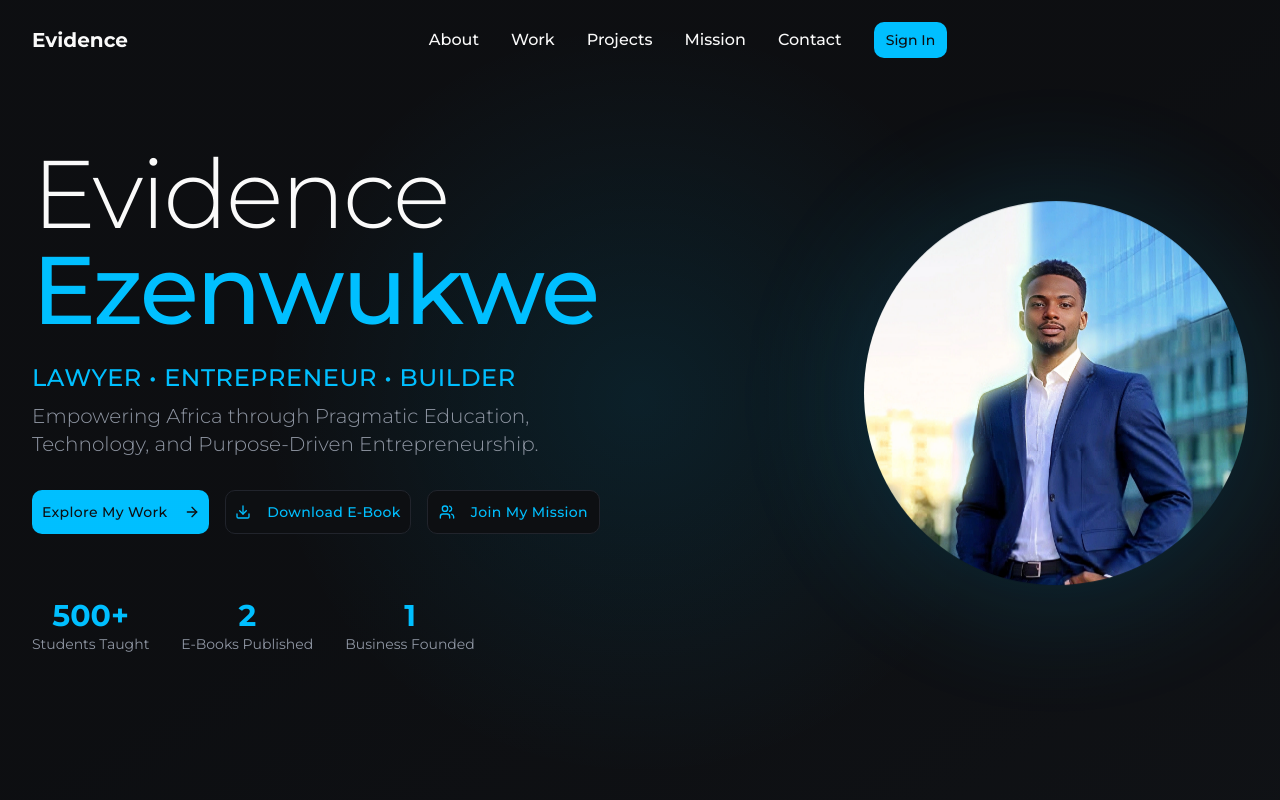
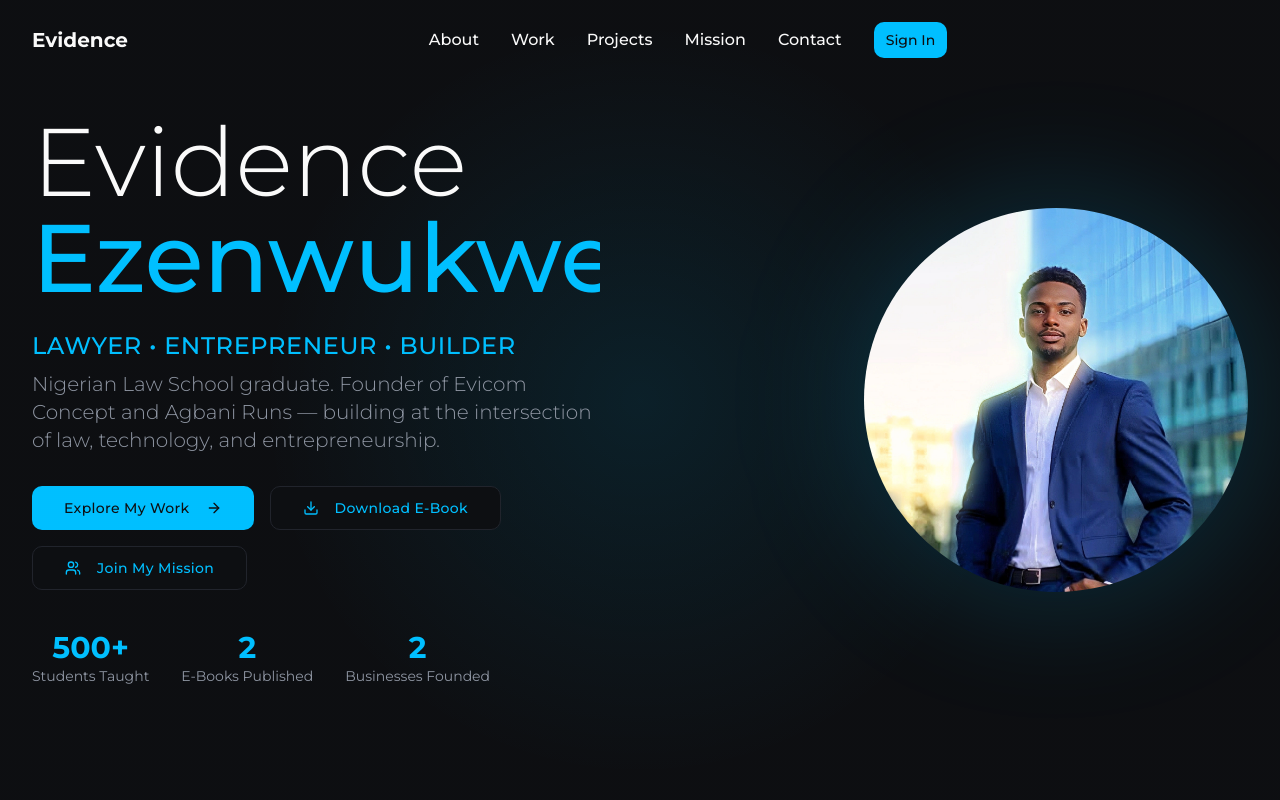
Before and after one commit to evidenceezenwukwe-cpu/nexus-visionary-builder, a React (Vite) app: page / in a window 1280 px wide. Shown: the top 800 px of the page. Built offline with nearby package versions, Linux system fonts and the light colour scheme; the HTML template or start-up script is replaced by a standard one.

Commit message:
Update HeroSection.tsx

```diff
--- a/src/components/HeroSection.tsx
+++ b/src/components/HeroSection.tsx
@@ -4,16 +4,17 @@ import professionalHeadshot from "@/assets/professional-headshot.webp";
 
 const HeroSection = () => {
   return (
-    <section className="relative min-h-screen flex items-center justify-center overflow-hidden bg-gradient-to-br from-background via-background to-secondary/20">
+    <section className="relative min-h-screen flex items-center justify-center overflow-x-hidden bg-gradient-to-br from-background to-background/95">
       {/* Background Pattern */}
       <div className="absolute inset-0 bg-[radial-gradient(circle_at_center,hsl(var(--primary)/0.1)_0%,transparent_50%)]" />
 
-      <div className="section-container relative z-10">
-        <div className="grid lg:grid-cols-2 gap-12 lg:gap-20 items-center">
+      <div className="section-container relative z-10 py-20 lg:py-0">
+        <div className="flex flex-col-reverse lg:grid lg:grid-cols-2 gap-10 lg:gap-20 items-center">
+
           {/* Content */}
-          <div className="text-center lg:text-left space-y-6 lg:space-y-8 animate-fade-in-up">
+          <div className="text-center lg:text-left space-y-6 lg:space-y-8">
             <div className="space-y-4 lg:space-y-6">
-              <h1 className="text-4xl sm:text-5xl md:text-6xl lg:text-7xl xl:text-8xl font-display font-light leading-[0.9] tracking-tight">
+              <h1 className="text-4xl sm:text-5xl md:text-6xl lg:text-7xl xl:text-8xl font-display font-light leading-[0.9]">
                 <span className="block text-foreground font-extralight">Evidence</span>
                 <span className="block bg-gradient-to-r from-primary to-accent bg-clip-text text-transparent font-medium">
                   Ezenwukwe
@@ -25,13 +26,13 @@ const HeroSection = () => {
                   Lawyer • Entrepreneur • Builder
                 </p>
                 <p className="text-base sm:text-lg lg:text-xl text-muted-foreground font-light leading-relaxed max-w-2xl">
-                  Empowering Africa through Pragmatic Education, Technology, and Purpose-Driven Entrepreneurship.
+                  Nigerian Law School graduate. Founder of Evicom Concept and Agbani Runs — building at the intersection of law, technology, and entrepreneurship.
                 </p>
               </div>
             </div>
 
             {/* CTA Buttons */}
-            <div className="flex flex-col sm:flex-row gap-3 sm:gap-4 justify-center lg:justify-start">
+            <div className="flex flex-col sm:flex-row flex-wrap gap-3 sm:gap-4 justify-center lg:justify-start">
               <Button
                 size="lg"
                 className="btn-hero group"
@@ -62,7 +63,7 @@ const HeroSection = () => {
             </div>
 
             {/* Stats */}
-            <div className="flex flex-wrap gap-6 sm:gap-8 justify-center lg:justify-start pt-6 lg:pt-8">
+            <div className="flex flex-wrap gap-6 sm:gap-8 justify-center lg:justify-start pt-2">
               <div className="text-center">
                 <div className="text-2xl sm:text-3xl font-bold text-primary">500+</div>
                 <div className="text-xs sm:text-sm text-muted-foreground">Students Taught</div>
@@ -72,25 +73,25 @@ const HeroSection = () => {
                 <div className="text-xs sm:text-sm text-muted-foreground">E-Books Published</div>
               </div>
               <div className="text-center">
-                <div className="text-2xl sm:text-3xl font-bold text-primary">1</div>
-                <div className="text-xs sm:text-sm text-muted-foreground">Business Founded</div>
+                <div className="text-2xl sm:text-3xl font-bold text-primary">2</div>
+                <div className="text-xs sm:text-sm text-muted-foreground">Businesses Founded</div>
               </div>
             </div>
           </div>
 
           {/* Image */}
-          <div className="relative flex justify-center lg:justify-end animate-slide-in-right order-first lg:order-last">
+          <div className="flex justify-center lg:justify-end">
             <div className="relative">
-              <div className="absolute inset-0 bg-gradient-to-tr from-primary/20 to-accent/20 rounded-full blur-3xl animate-pulse-glow" />
+              <div className="absolute inset-0 bg-gradient-to-tr from-primary/20 to-accent/20 rounded-full blur-3xl" />
               <img
                 src={professionalHeadshot}
                 alt="Evidence Ezenwukwe"
-                className="relative z-10 w-64 h-64 sm:w-80 sm:h-80 lg:w-96 lg:h-96 object-cover rounded-full shadow-[var(--shadow-elegant)] animate-float"
+                className="relative z-10 w-56 h-56 sm:w-72 sm:h-72 lg:w-96 lg:h-96 object-cover rounded-full shadow-[var(--shadow-elegant)]"
               />
             </div>
           </div>
+
         </div>
-
       </div>
     </section>
   );
```
